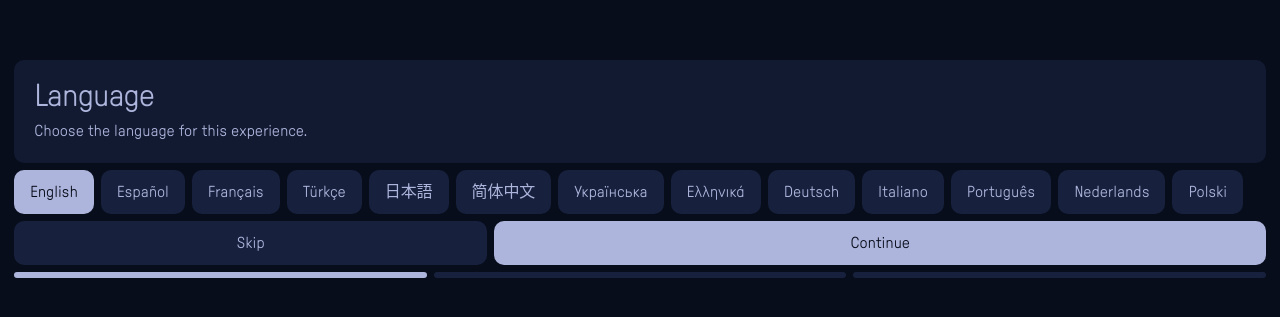
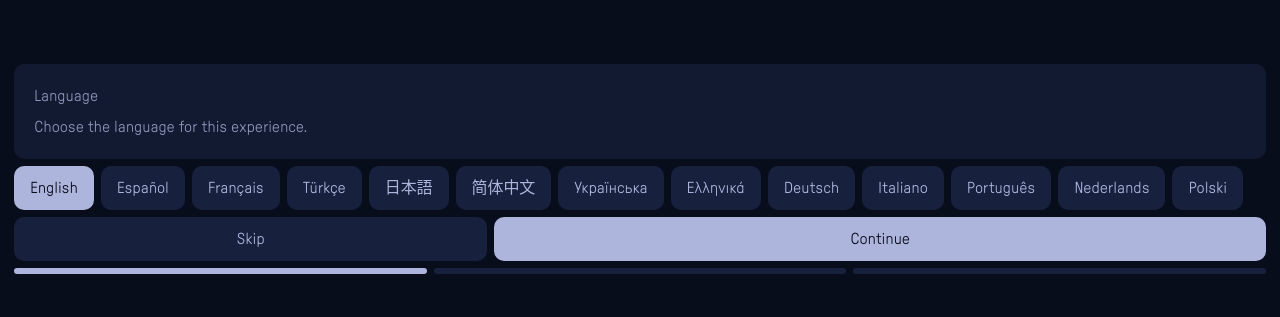
Before and after one commit to cedarandcactus/burgama-site-14.5, a Next.js app: page / in a window 1280 px wide. Shown: the part 231-548 px from the top of the page. Built offline with nearby package versions, Linux system fonts and the light colour scheme.

Commit message:
feat: standardize typography and adjust component alignments

```diff
--- a/app/globals.css
+++ b/app/globals.css
@@ -243,33 +243,56 @@
 
 /* Sized to sit inside the 438px editorial rail without wrapping oddly. */
 @utility t-display {
-  font-size: clamp(2.25rem, 5.6vw, 3rem);
-  line-height: 0.96;
-  letter-spacing: -0.04em;
+  font-size: 1rem;
+  line-height: 1.5;
+  letter-spacing: -0.004em;
+  font-weight: 400;
 }
 
 @utility t-title {
-  font-size: clamp(1.625rem, 4vw, 2rem);
-  line-height: 1.02;
-  letter-spacing: -0.035em;
+  font-size: 1rem;
+  line-height: 1.5;
+  letter-spacing: -0.004em;
+  font-weight: 400;
 }
 
 @utility t-section {
-  font-size: clamp(1.25rem, 2.4vw, 1.5rem);
-  line-height: 1.08;
-  letter-spacing: -0.03em;
+  font-size: 1rem;
+  line-height: 1.5;
+  letter-spacing: -0.004em;
+  font-weight: 400;
 }
 
 @utility t-body {
   font-size: 1rem;
   line-height: 1.5;
   letter-spacing: -0.004em;
+  font-weight: 400;
 }
 
 @utility t-ui {
   font-size: 1rem;
-  line-height: 1.25;
+  line-height: 1.5;
   letter-spacing: -0.004em;
+  font-weight: 400;
+}
+
+/* Flat type system: semantics remain in the markup, not in visual scale. */
+:where(h1, h2, h3, h4, p, li, strong, blockquote, figcaption) {
+  max-width: 100%;
+  overflow-wrap: anywhere;
+  font-size: 1rem !important;
+  line-height: 1.5 !important;
+  letter-spacing: -0.004em !important;
+  font-weight: 400 !important;
+}
+
+:where(p, figcaption, blockquote) {
+  color: color-mix(in srgb, currentColor 76%, var(--surface-3));
+}
+
+:where(.rounded-module, section, article, header, footer) {
+  min-width: 0;
 }
 
 /* Liquid controls keep crisp semantic content above the merged periwinkle silhouette. */
--- a/app/work/[slug]/page.tsx
+++ b/app/work/[slug]/page.tsx
@@ -136,9 +136,8 @@ export default async function ProjectPage({
         <Link
           href={`/work/${next.slug}`}
           aria-label={`Next project: ${next.title}`}
-          className="flex min-h-[46svh] flex-col justify-between gap-8 rounded-module bg-surface-2 p-6 transition-colors duration-300 ease-module hover:bg-periwinkle hover:text-navy focus-visible:bg-periwinkle focus-visible:text-navy md:p-10"
+          className="flex min-h-[46svh] flex-col justify-end gap-8 rounded-module bg-surface-2 p-6 transition-colors duration-300 ease-module hover:bg-periwinkle hover:text-navy focus-visible:bg-periwinkle focus-visible:text-navy md:p-10"
         >
-          <span className="t-ui">Next project</span>
           <span className="flex flex-col gap-4">
             <span className="t-display block">{next.title}</span>
             <span className="t-body block max-w-[42ch]">{next.summary}</span>
--- a/components/site-footer.tsx
+++ b/components/site-footer.tsx
@@ -23,14 +23,12 @@ export function SiteFooter() {
 
         <a
           href="mailto:hello@burgama.com"
-          className="flex min-h-24 flex-col justify-between rounded-module bg-navy p-5 ring-1 ring-inset ring-periwinkle/30 transition-colors duration-300 ease-module hover:bg-periwinkle hover:text-navy focus-visible:bg-periwinkle focus-visible:text-navy min-[900px]:col-span-5"
+          className="flex min-h-24 items-end rounded-module bg-navy p-5 ring-1 ring-inset ring-periwinkle/30 transition-colors duration-300 ease-module hover:bg-periwinkle hover:text-navy focus-visible:bg-periwinkle focus-visible:text-navy min-[900px]:col-span-5"
         >
-          <span className="t-ui">Direct line</span>
           <span className="t-section">hello@burgama.com</span>
         </a>
 
-        <p className="flex min-h-24 flex-col justify-between rounded-module bg-navy p-5 ring-1 ring-inset ring-periwinkle/30 min-[900px]:col-span-5">
-          <span className="t-ui">Based in</span>
+        <p className="flex min-h-24 items-end rounded-module bg-navy p-5 ring-1 ring-inset ring-periwinkle/30 min-[900px]:col-span-5">
           <span className="t-section">Austin, Texas</span>
         </p>
 
--- a/components/social-performance-band.tsx
+++ b/components/social-performance-band.tsx
@@ -109,7 +109,6 @@ export function SocialPerformanceBand() {
     >
       <div className="rail mx-auto grid gap-module overflow-hidden min-[900px]:grid-cols-12">
         <div className="pair-invert overflow-hidden rounded-module p-5 md:p-8 min-[900px]:col-span-5 min-[900px]:min-h-[420px]">
-          <p className="t-ui mb-12">Burgama, broadly speaking</p>
           <h2 id="studio-proof-title" className="t-title text-balance min-[900px]:text-5xl">
             {['One studio.', 'Four connected practices.'].map((line, index) => (
               <span key={line} className="block overflow-hidden">
@@ -136,7 +135,6 @@ export function SocialPerformanceBand() {
               transitionDelay: `${120 + index * 90}ms`,
             }}
           >
-            <p className="t-ui">{capability.eyebrow}</p>
             <div className="flex flex-col gap-4 min-[900px]:flex-row min-[900px]:items-end min-[900px]:justify-between">
               <h3 className="t-section max-w-[18ch] text-balance">{capability.title}</h3>
               <p className="t-body max-w-[38ch] text-pretty">{capability.body}</p>
@@ -151,7 +149,6 @@ export function SocialPerformanceBand() {
             transitionDelay: '300ms',
           }}
         >
-          <p className="t-ui mb-12">Social</p>
           <h3 className="t-section mb-7 text-balance">Content made to travel.</h3>
           <div className="grid grid-cols-2 gap-module min-[1100px]:grid-cols-4">
             {socialStats.map((stat, index) => (
@@ -176,7 +173,6 @@ export function SocialPerformanceBand() {
             className="flex min-h-64 flex-col justify-between rounded-module bg-navy p-5 transition-transform delay-500 duration-700 ease-module motion-reduce:transform-none md:p-8 min-[900px]:col-span-4"
             style={{ transform: visible ? 'translate3d(0,0,0)' : 'translate3d(0,18%,0)' }}
           >
-            <p className="t-ui">{capability.eyebrow}</p>
             <div className="flex flex-col gap-4">
               <h3 className="t-section text-balance">{capability.title}</h3>
               <p className="t-body text-pretty">{capability.body}</p>
```
